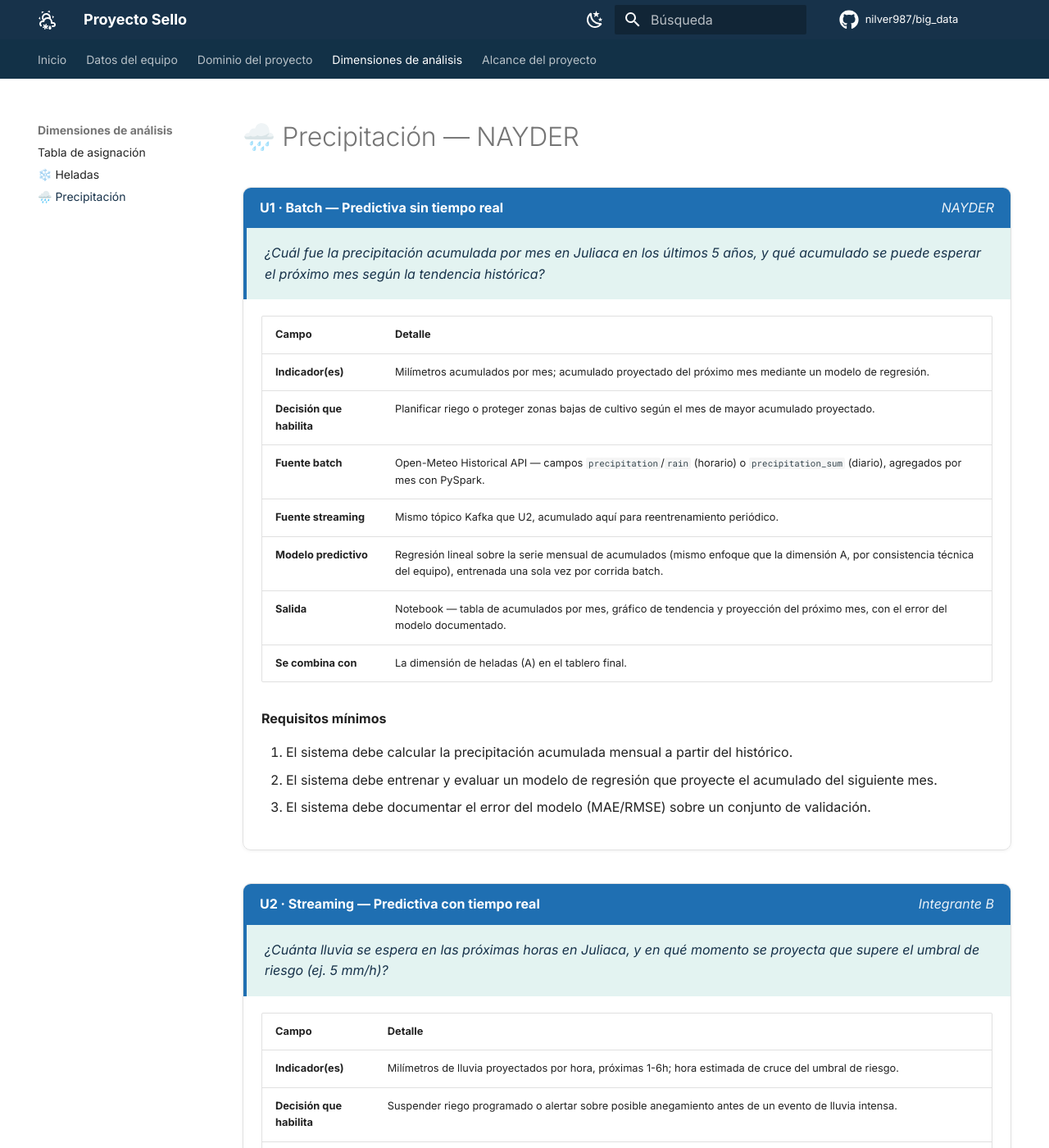
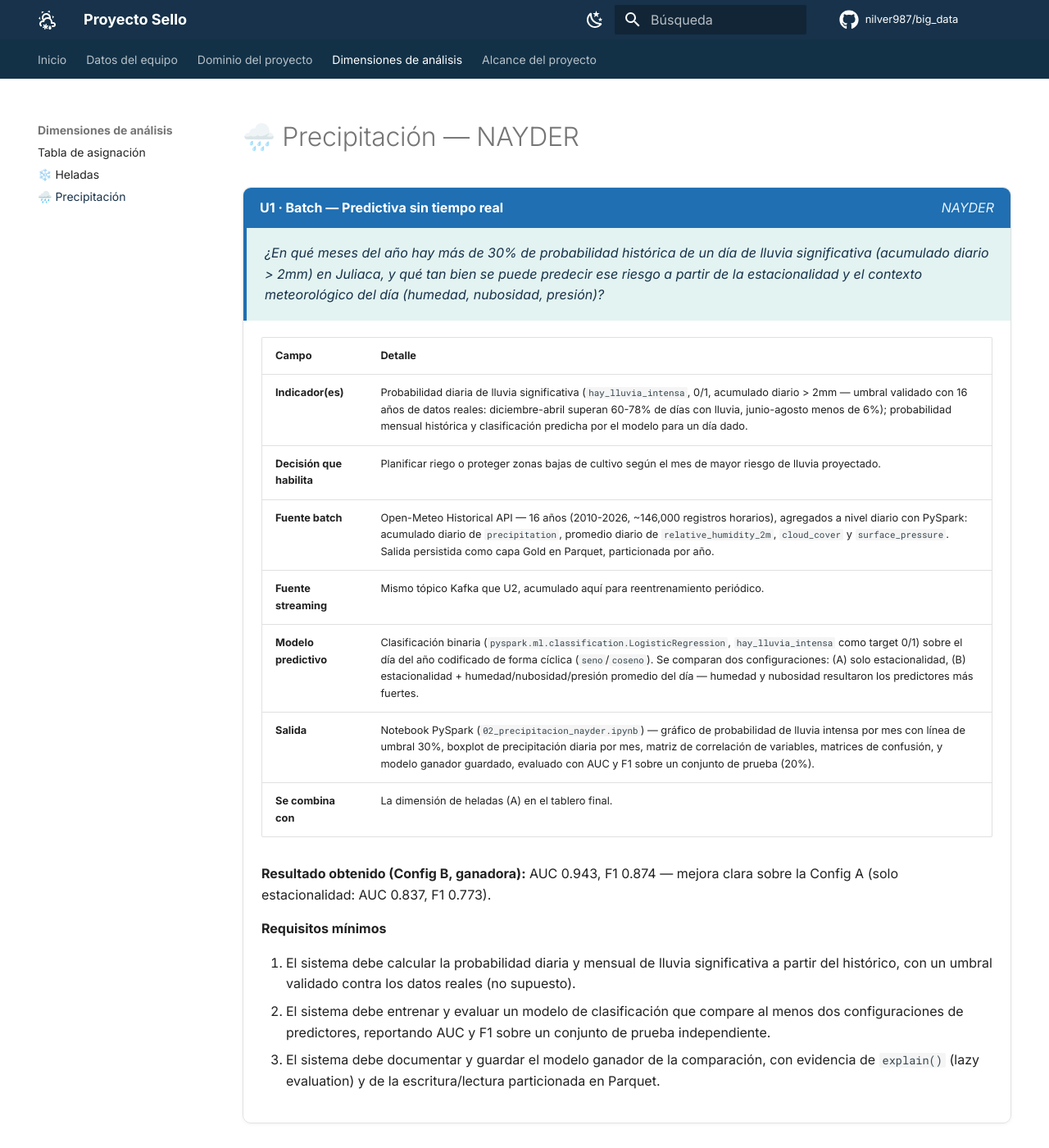
Before and after one commit to nilver987/big_data, an MkDocs documentation site: the page built from docs/dimensiones/precipitacion.md, in a window 1280 px wide and 1400 px high. Shown: the whole window at 82% size. Built offline with MkDocs 1.6.1 and Material for MkDocs 9.7.7, drawn with Linux system fonts in a browser that asks for light colours; comment, search, counter and statistics services are not loaded.

Commit message:
Actualizacion mkdocs

```diff
--- a/docs/dimensiones/precipitacion.md
+++ b/docs/dimensiones/precipitacion.md
@@ -3,25 +3,27 @@
 <div class="dim-card blue" markdown>
 <div class="dim-card-header"><span>U1 · Batch — Predictiva sin tiempo real</span><span class="integrante">NAYDER</span></div>
 
-<p class="dim-question">¿Cuál fue la precipitación acumulada por mes en Juliaca en los últimos 5 años, y qué acumulado se puede esperar el próximo mes según la tendencia histórica?</p>
+<p class="dim-question">¿En qué meses del año hay más de 30% de probabilidad histórica de un día de lluvia significativa (acumulado diario > 2mm) en Juliaca, y qué tan bien se puede predecir ese riesgo a partir de la estacionalidad y el contexto meteorológico del día (humedad, nubosidad, presión)?</p>
 
 <div class="dim-body" markdown>
 
 | Campo | Detalle |
 |---|---|
-| **Indicador(es)** | Milímetros acumulados por mes; acumulado proyectado del próximo mes mediante un modelo de regresión. |
-| **Decisión que habilita** | Planificar riego o proteger zonas bajas de cultivo según el mes de mayor acumulado proyectado. |
-| **Fuente batch** | Open-Meteo Historical API — campos `precipitation`/`rain` (horario) o `precipitation_sum` (diario), agregados por mes con PySpark. |
+| **Indicador(es)** | Probabilidad diaria de lluvia significativa (`hay_lluvia_intensa`, 0/1, acumulado diario > 2mm — umbral validado con 16 años de datos reales: diciembre-abril superan 60-78% de días con lluvia, junio-agosto menos de 6%); probabilidad mensual histórica y clasificación predicha por el modelo para un día dado. |
+| **Decisión que habilita** | Planificar riego o proteger zonas bajas de cultivo según el mes de mayor riesgo de lluvia proyectado. |
+| **Fuente batch** | Open-Meteo Historical API — 16 años (2010-2026, ~146,000 registros horarios), agregados a nivel diario con PySpark: acumulado diario de `precipitation`, promedio diario de `relative_humidity_2m`, `cloud_cover` y `surface_pressure`. Salida persistida como capa Gold en Parquet, particionada por año. |
 | **Fuente streaming** | Mismo tópico Kafka que U2, acumulado aquí para reentrenamiento periódico. |
-| **Modelo predictivo** | Regresión lineal sobre la serie mensual de acumulados (mismo enfoque que la dimensión A, por consistencia técnica del equipo), entrenada una sola vez por corrida batch. |
-| **Salida** | Notebook — tabla de acumulados por mes, gráfico de tendencia y proyección del próximo mes, con el error del modelo documentado. |
+| **Modelo predictivo** | Clasificación binaria (`pyspark.ml.classification.LogisticRegression`, `hay_lluvia_intensa` como target 0/1) sobre el día del año codificado de forma cíclica (`seno`/`coseno`). Se comparan dos configuraciones: (A) solo estacionalidad, (B) estacionalidad + humedad/nubosidad/presión promedio del día — humedad y nubosidad resultaron los predictores más fuertes. |
+| **Salida** | Notebook PySpark (`02_precipitacion_nayder.ipynb`) — gráfico de probabilidad de lluvia intensa por mes con línea de umbral 30%, boxplot de precipitación diaria por mes, matriz de correlación de variables, matrices de confusión, y modelo ganador guardado, evaluado con AUC y F1 sobre un conjunto de prueba (20%). |
 | **Se combina con** | La dimensión de heladas (A) en el tablero final. |
+
+**Resultado obtenido (Config B, ganadora):** AUC 0.943, F1 0.874 — mejora clara sobre la Config A (solo estacionalidad: AUC 0.837, F1 0.773).
 
 **Requisitos mínimos**
 
-1. El sistema debe calcular la precipitación acumulada mensual a partir del histórico.
-2. El sistema debe entrenar y evaluar un modelo de regresión que proyecte el acumulado del siguiente mes.
-3. El sistema debe documentar el error del modelo (MAE/RMSE) sobre un conjunto de validación.
+1. El sistema debe calcular la probabilidad diaria y mensual de lluvia significativa a partir del histórico, con un umbral validado contra los datos reales (no supuesto).
+2. El sistema debe entrenar y evaluar un modelo de clasificación que compare al menos dos configuraciones de predictores, reportando AUC y F1 sobre un conjunto de prueba independiente.
+3. El sistema debe documentar y guardar el modelo ganador de la comparación, con evidencia de `explain()` (lazy evaluation) y de la escritura/lectura particionada en Parquet.
 
 </div>
 </div>
```
Also changed, not shown: docs/alcance.md (+1 -1 lines), docs/dimensiones/asignacion.md (+2 -2 lines), docs/dimensiones/heladas.md (+11 -9 lines), docs/dominio.md (+2 -2 lines).
